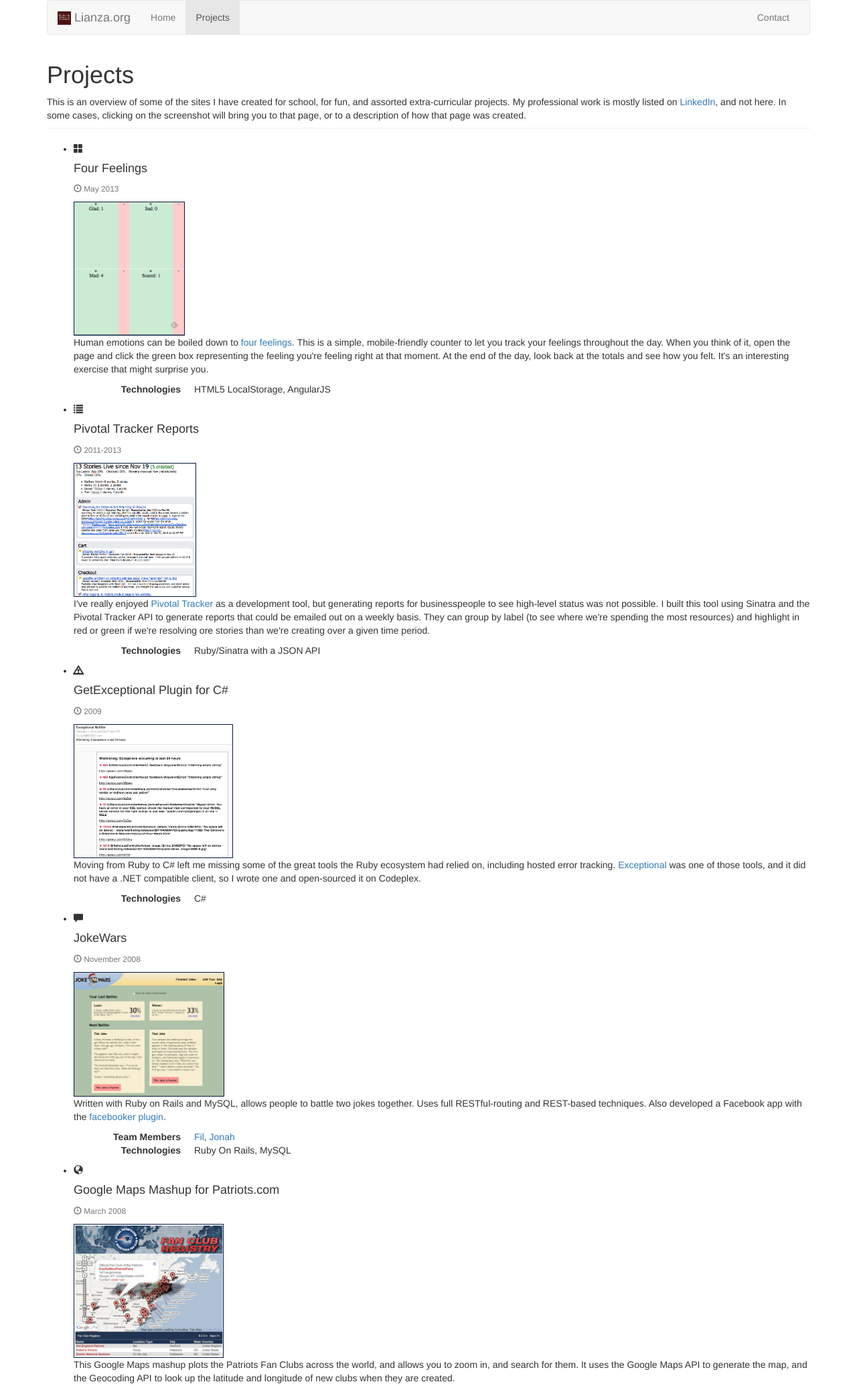
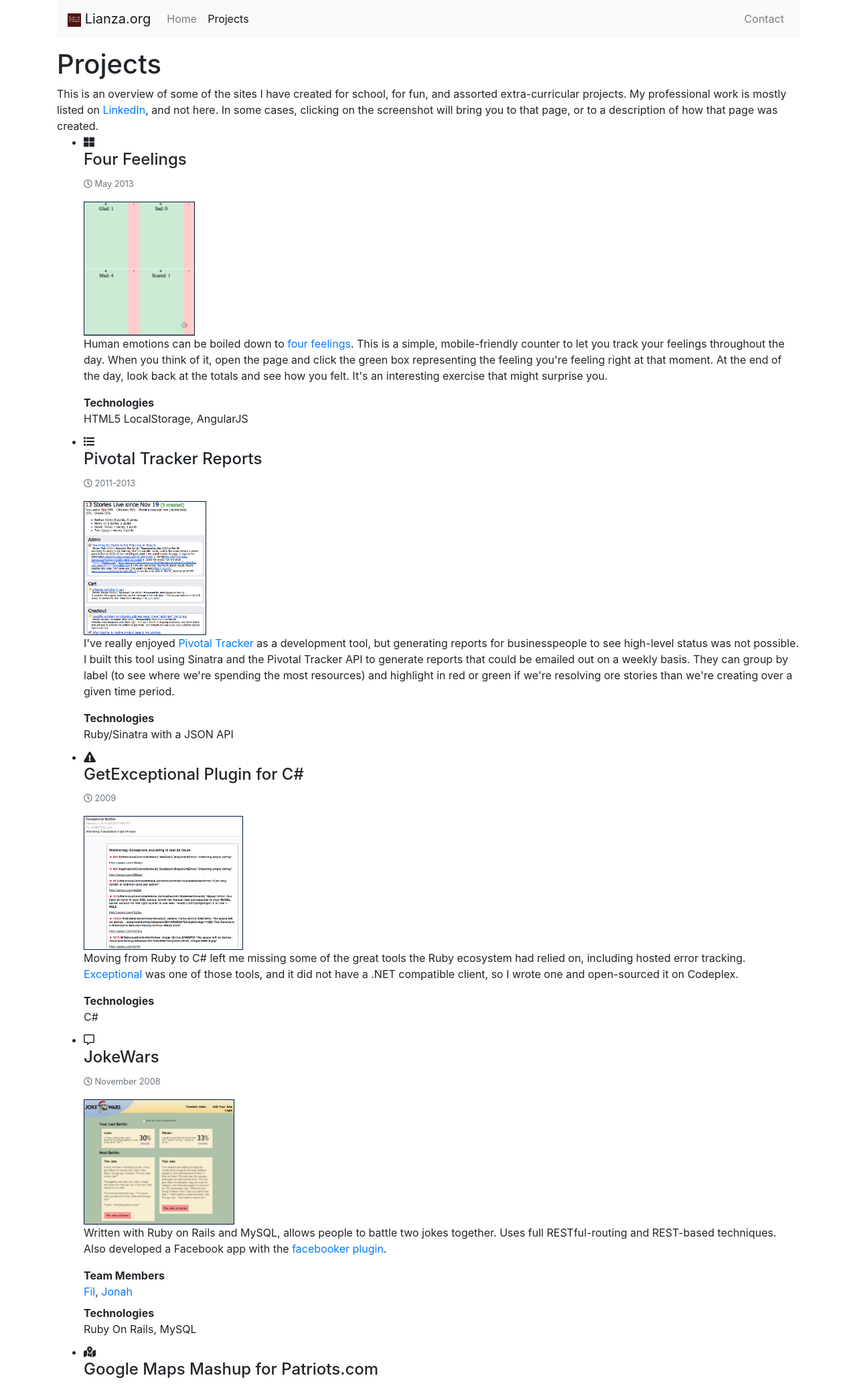
Before and after one commit to tlianza/lianzaorg, a PHP site: page /projects.php in a window 1280 px wide. Shown: the top 2069 px of the page at 67% size. Run offline with PHP 8.4, Linux system fonts and the light colour scheme; some libraries are stand-ins or nearby versions.

Commit message:
Moved to cdnjs where possible. Updated to latest bootstrap/fontawesome.

```diff
--- a/_footer.php
+++ b/_footer.php
@@ -3,22 +3,17 @@
     </div>
 
     <!-- jQuery (necessary for Bootstrap's JavaScript plugins) -->
-    <script src="https://ajax.googleapis.com/ajax/libs/jquery/1.11.2/jquery.min.js"></script>
+    <script src="https://cdnjs.cloudflare.com/ajax/libs/jquery/3.3.1/jquery.slim.min.js" integrity="sha256-3edrmyuQ0w65f8gfBsqowzjJe2iM6n0nKciPUp8y+7E=" crossorigin="anonymous"></script>
     <!-- Include all compiled plugins (below), or include individual files as needed -->
-    <script src="https://maxcdn.bootstrapcdn.com/bootstrap/3.3.2/js/bootstrap.min.js"></script>
+    <script src="https://cdnjs.cloudflare.com/ajax/libs/popper.js/1.14.3/umd/popper.min.js" integrity="sha384-ZMP7rVo3mIykV+2+9J3UJ46jBk0WLaUAdn689aCwoqbBJiSnjAK/l8WvCWPIPm49" crossorigin="anonymous"></script>
+    <script src="https://cdnjs.cloudflare.com/ajax/libs/twitter-bootstrap/4.1.3/js/bootstrap.min.js" integrity="sha256-VsEqElsCHSGmnmHXGQzvoWjWwoznFSZc6hs7ARLRacQ=" crossorigin="anonymous"></script>
 
-    <script type="text/javascript">
-
-        var _gaq = _gaq || [];
-        _gaq.push(['_setAccount', 'UA-149162-1']);
-        _gaq.push(['_trackPageview']);
-
-        (function() {
-            var ga = document.createElement('script'); ga.type = 'text/javascript'; ga.async = true;
-            ga.src = ('https:' == document.location.protocol ? 'https://ssl' : 'http://www') + '.google-analytics.com/ga.js';
-            var s = document.getElementsByTagName('script')[0]; s.parentNode.insertBefore(ga, s);
-        })();
-
+    <script async src="https://www.googletagmanager.com/gtag/js?id=UA-149162-1"></script>
+    <script>
+        window.dataLayer = window.dataLayer || [];
+        function gtag(){dataLayer.push(arguments);}
+        gtag('js', new Date());
+        gtag('config', 'UA-149162-1');
     </script>
 
   </body>
--- a/_header.php
+++ b/_header.php
@@ -12,7 +12,8 @@
     <meta name="description" content="The personal home page of Tom Lianza" />
 
     <!-- Bootstrap -->
-    <link rel="stylesheet" href="https://maxcdn.bootstrapcdn.com/bootstrap/3.3.2/css/bootstrap.min.css">
+    <link rel="stylesheet" href="https://cdnjs.cloudflare.com/ajax/libs/twitter-bootstrap/4.1.3/css/bootstrap.min.css" integrity="sha256-eSi1q2PG6J7g7ib17yAaWMcrr5GrtohYChqibrV7PBE=" crossorigin="anonymous" />
+    <link rel="stylesheet" href="https://use.fontawesome.com/releases/v5.3.1/css/all.css" integrity="sha384-mzrmE5qonljUremFsqc01SB46JvROS7bZs3IO2EmfFsd15uHvIt+Y8vEf7N7fWAU" crossorigin="anonymous">
     <link rel="stylesheet" href="/css/style.css">
 
     <!-- HTML5 shim and Respond.js for IE8 support of HTML5 elements and media queries -->
@@ -26,31 +27,25 @@
   </head>
   <body>
 
-  <div class="container">
-      <nav class="navbar navbar-default">
-          <div class="container-fluid">
-              <!-- Brand and toggle get grouped for better mobile display -->
-              <div class="navbar-header">
-                  <button type="button" class="navbar-toggle collapsed" data-toggle="collapse" data-target="#bs-example-navbar-collapse-1">
-                      <span class="sr-only">Toggle navigation</span>
-                      <span class="icon-bar"></span>
-                      <span class="icon-bar"></span>
-                      <span class="icon-bar"></span>
-                  </button>
-                  <a class="navbar-brand" href="/" title="Lianza.org">
-                      <span><img alt="Lianza.org" src="/images/tomavatar_20.png"> Lianza.org</span>
-                  </a>
-              </div>
+<div class="container mb-3">
+    <nav class="navbar navbar-expand-lg navbar-light bg-light">
+    <a class="navbar-brand" href="/" title="Lianza.org">
+        <span><img alt="Lianza.org" src="/images/tomavatar_20.png"> Lianza.org</span>
+    </a>
+    <button class="navbar-toggler" type="button" data-toggle="collapse" data-target="#navbarSupportedContent" aria-controls="navbarSupportedContent" aria-expanded="false" aria-label="Toggle navigation">
+        <span class="navbar-toggler-icon"></span>
+    </button>
 
-              <!-- Collect the nav links, forms, and other content for toggling -->
-              <div class="collapse navbar-collapse" id="bs-example-navbar-collapse-1">
-                  <ul class="nav navbar-nav">
-                      <li <?php if(isset($nav) && 0==$nav){?>class="active"<?php };?> ><a href="/">Home</a></li>
-                      <li <?php if(isset($nav) && 2==$nav){?>class="active"<?php };?> ><a href="/projects.php">Projects</a></li>
-                  </ul>
-                  <ul class="nav navbar-nav navbar-right">
-                      <li <?php if(isset($nav) && 3==$nav){?>class="active"<?php };?> ><a href="/mail.php" title="Send an email">Contact</a></li>
-                  </ul>
-              </div><!-- /.navbar-collapse -->
-          </div><!-- /.container-fluid -->
-      </nav>
+    <div class="collapse navbar-collapse" id="navbarSupportedContent">
+        <ul class="navbar-nav mr-auto">
+        <li class="nav-item <?php if(isset($nav) && 0==$nav){?>active<?php };?>" ><a class="nav-link" href="/">Home</a></li>
+        <li class="nav-item <?php if(isset($nav) && 2==$nav){?>active<?php };?>" ><a class="nav-link" href="/projects.php">Projects</a></li>
+        </ul>
+        <ul class="nav navbar-nav navbar-right">
+            <li class="nav-item <?php if(isset($nav) && 3==$nav){?>active<?php };?>" ><a class="nav-link" href="/mail.php" title="Send an email">Contact</a></li>
+        </ul>
+    </div>
+    </nav>
+</div>
+
+<div class="container">
--- a/css/style.css
+++ b/css/style.css
@@ -7,8 +7,3 @@
     padding-left: 5pt;
     padding-right: 2pt;
 }
-
-#embed_rebel {
-    position: relative;
-    margin-top: 2em;
-}
--- a/p-gsia.php
+++ b/p-gsia.php
@@ -11,7 +11,7 @@ require('_header.php');
 <table width="80%" border="0" cellspacing="0" cellpadding="0" align="center">
 <tr>
 	<td colspan="2">
-	<table width="100%" border="0" cellspacing="0" cellpadding="5" bgcolor="#C0C0C0">
+	<table width="100%" border="0" cellspacing="0" cellpadding="5">
 	<tr>
 		<td colspan="2" class="maintext">
 		<h3>Introduction</h3>
--- a/projects.php
+++ b/projects.php
@@ -9,17 +9,17 @@
     <div class="page-header">
         <h1 id="timeline">Projects</h1>
         This is an overview of some of the sites I have created for school, for fun, and assorted extra-curricular projects.
-        My professional work is mostly listed on <a href="http://www.linkedin.com/in/tlianza" target="_blank">LinkedIn</a>, and not here.
+        My professional work is mostly listed on <a href="https://www.linkedin.com/in/tlianza/" target="_blank">LinkedIn</a>, and not here.
         In some cases, clicking on the screenshot will bring you to that page, or to a description of how that page was created.
     </div>
     <ul class="timeline">
 
         <li class="timeline-inverted">
-            <div class="timeline-badge danger"><i class="glyphicon glyphicon-th-large"></i></div>
+            <div class="timeline-badge danger"><i class="fas fa-th-large"></i></div>
             <div class="timeline-panel">
                 <div class="timeline-heading">
                     <h4 class="timeline-title">Four Feelings</h4>
-                    <p><small class="text-muted"><i class="glyphicon glyphicon-time"></i> May 2013</small></p>
+                    <p><small class="text-muted"><i class="far fa-clock"></i> May 2013</small></p>
                 </div>
                 <div class="timeline-body">
                     <a href="/fourfeelings.html"><img src="../images/Four_Feelings.png" border="1"></a>
@@ -40,11 +40,11 @@
         </li>
 
         <li>
-            <div class="timeline-badge primary"><i class="glyphicon glyphicon-list"></i></div>
+            <div class="timeline-badge primary"><i class="fas fa-list"></i></div>
             <div class="timeline-panel">
                 <div class="timeline-heading">
                     <h4 class="timeline-title">Pivotal Tracker Reports</h4>
-                    <p><small class="text-muted"><i class="glyphicon glyphicon-time"></i> 2011-2013</small></p>
+                    <p><small class="text-muted"><i class="far fa-clock"></i> 2011-2013</small></p>
                 </div>
                 <div class="timeline-body">
                     <a href="https://github.com/wishpot/pivotal-tracker-reports" target="_blank"><img src="/images/pivotal_tracker_reports.png"></a>
@@ -64,11 +64,11 @@
         </li>
 
         <li class="timeline-inverted">
-            <div class="timeline-badge warning"><i class="glyphicon glyphicon-warning-sign"></i></div>
+            <div class="timeline-badge warning"><i class="fas fa-exclamation-triangle"></i></div>
             <div class="timeline-panel">
                 <div class="timeline-heading">
                     <h4 class="timeline-title">GetExceptional Plugin for C#</h4>
-                    <p><small class="text-muted"><i class="glyphicon glyphicon-time"></i> 2009</small></p>
+                    <p><small class="text-muted"><i class="far fa-clock"></i> 2009</small></p>
                 </div>
                 <div class="timeline-body">
                     <a href="http://getexceptional.codeplex.com/" target="_blank"><img src="/images/exceptional_mail.png"></a>
@@ -88,11 +88,11 @@
 
 
         <li>
-          <div class="timeline-badge"><i class="glyphicon glyphicon-comment"></i></div>
+          <div class="timeline-badge"><i class="far fa-comment-alt"></i></div>
           <div class="timeline-panel">
             <div class="timeline-heading">
               <h4 class="timeline-title">JokeWars</h4>
-              <p><small class="text-muted"><i class="glyphicon glyphicon-time"></i> November 2008</small></p>
+              <p><small class="text-muted"><i class="far fa-clock"></i> November 2008</small></p>
             </div>
             <div class="timeline-body">
                 <a href="http://jokewars.com/"><img src="../images/screen_jokewars.png" width="225" alt="Joke Wars" border="1" /></a>
@@ -112,11 +112,11 @@
         </li>
 
         <li class="timeline-inverted">
-          <div class="timeline-badge danger"><i class="glyphicon glyphicon-globe"></i></div>
+          <div class="timeline-badge danger"><i class="fas fa-map-marked-alt"></i></div>
           <div class="timeline-panel">
             <div class="timeline-heading">
               <h4 class="timeline-title">Google Maps Mashup for Patriots.com</h4>
-                <p><small class="text-muted"><i class="glyphicon glyphicon-time"></i> March 2008</small></p>
+                <p><small class="text-muted"><i class="far fa-clock"></i> March 2008</small></p>
             </div>
             <div class="timeline-body">
                 <a href="http://fanclubs.patriots.com/"><img src="../images/screen_patriots.jpg" border="1"></a>
@@ -133,11 +133,11 @@
 
 
         <li>
-            <div class="timeline-badge info"><i class="glyphicon glyphicon-check"></i></div>
+            <div class="timeline-badge info"><i class="far fa-check-square"></i></div>
             <div class="timeline-panel">
                 <div class="timeline-heading">
                     <h4 class="timeline-title">Internet Connection Diagnostics</h4>
-                    <p><small class="text-muted"><i class="glyphicon glyphicon-time"></i> 2005</small></p>
+                    <p><small class="text-muted"><i class="far fa-clock"></i> 2005</small></p>
                 </div>
                 <div class="timeline-body">
                     <img src="../images/screen_diagnostics.gif" border="1">
@@ -146,8 +146,8 @@
                         results are subject to their bandwidth. By having one of my own I can drop it on any computer
                         and test the connectivity between them. This project is no longer under development, but I was
                         looking to build more functionality into it, including traceroute utilities and
-                        other monitoring/troubleshooting tools... VoIP, QoS, etc. This utility is implemented using a J
-                        ava Applet with a Swing UI, and it tests uploads by making calls back to a Servlet. It can therefore
+                        other monitoring/troubleshooting tools... VoIP, QoS, etc. This utility is implemented using a Java Applet with a Swing UI,
+                        and it tests uploads by making calls back to a Servlet. It can therefore
                         be conveniently packaged up in a WAR file and dropped into Tomcat as a webapp.
                     </p>
                     <dl class="dl-horizontal">
@@ -159,11 +159,11 @@
         </li>
 
         <li class="timeline-inverted">
-            <div class="timeline-badge warning"><i class="glyphicon glyphicon-oil"></i></div>
+            <div class="timeline-badge warning"><i class="fas fa-oil-can"></i></div>
             <div class="timeline-panel">
                 <div class="timeline-heading">
                     <h4 class="timeline-title">Delivery Scheduling</h4>
-                    <p><small class="text-muted"><i class="glyphicon glyphicon-time"></i> 2004-2005</small></p>
+                    <p><small class="text-muted"><i class="far fa-clock"></i> 2004-2005</small></p>
                 </div>
                 <div class="timeline-body">
                     <img src="../images/screen_usoil.gif" border="1">
@@ -179,11 +179,11 @@
         </li>
 
         <li>
-            <div class="timeline-badge success"><i class="glyphicon glyphicon-usd"></i></div>
+            <div class="timeline-badge success"><i class="fas fa-search-dollar"></i></div>
             <div class="timeline-panel">
                 <div class="timeline-heading">
                     <h4 class="timeline-title">Book Price Comparison</h4>
-                    <p><small class="text-muted"><i class="glyphicon glyphicon-time"></i> May 2001 / February 2003</small></p>
+                    <p><small class="text-muted"><i class="far fa-clock"></i> May 2001 / February 2003</small></p>
                 </div>
                 <div class="timeline-body">
                     <img src="../images/screen_diagnostics.gif" border="1">
@@ -212,11 +212,11 @@
 
 
         <li class="timeline-inverted">
-            <div class="timeline-badge info"><i class="glyphicon glyphicon-calendar"></i></div>
+            <div class="timeline-badge info"><i class="far fa-calendar-alt"></i></div>
             <div class="timeline-panel">
                 <div class="timeline-heading">
                     <h4 class="timeline-title">Court Reservation System</h4>
-                    <p><small class="text-muted"><i class="glyphicon glyphicon-time"></i> May 2001</small></p>
+                    <p><small class="text-muted"><i class="far fa-clock"></i> May 2001</small></p>
                 </div>
                 <div class="timeline-body">
                     <a href="http://reservesport.sourceforge.net/"><img src="../images/screen_hcicourt.jpg"  alt="Court Reservation System" border="1" /></a>
@@ -238,11 +238,11 @@
 
 
         <li>
-            <div class="timeline-badge danger"><i class="glyphicon glyphicon-education"></i></div>
+            <div class="timeline-badge danger"><i class="fas fa-graduation-cap"></i></div>
             <div class="timeline-panel">
                 <div class="timeline-heading">
                     <h4 class="timeline-title">GSIA MBA/MSIA Home Page</h4>
-                    <p><small class="text-muted"><i class="glyphicon glyphicon-time"></i> March 2001</small></p>
+                    <p><small class="text-muted"><i class="far fa-clock"></i> March 2001</small></p>
                 </div>
                 <div class="timeline-body">
                     <img src="../images/screen_mba.jpg" border="1" />
@@ -256,11 +256,11 @@
 
 
         <li class="timeline-inverted">
-            <div class="timeline-badge primary"><i class="glyphicon glyphicon-heart"></i></div>
+            <div class="timeline-badge primary"><i class="fas fa-heart"></i></div>
             <div class="timeline-panel">
                 <div class="timeline-heading">
                     <h4 class="timeline-title">Love and Respect</h4>
-                    <p><small class="text-muted"><i class="glyphicon glyphicon-time"></i> December 2000</small></p>
+                    <p><small class="text-muted"><i class="far fa-clock"></i> December 2000</small></p>
                 </div>
                 <div class="timeline-body">
                     <a href="http://loveandrespect.com" target="_blank"><img src="../images/screen_loveres.jpg" border="1" /></a>
@@ -283,11 +283,11 @@
 
 
         <li>
-            <div class="timeline-badge success"><i class="glyphicon glyphicon-usd"></i></div>
+            <div class="timeline-badge success"><i class="fas fa-search-dollar"></i></div>
             <div class="timeline-panel">
                 <div class="timeline-heading">
                     <h4 class="timeline-title">Fatdeal</h4>
-                    <p><small class="text-muted"><i class="glyphicon glyphicon-time"></i> November 2000</small></p>
+                    <p><small class="text-muted"><i class="far fa-clock"></i> November 2000</small></p>
                 </div>
                 <div class="timeline-body">
                     <a href="http://fatdeal.com"><img src="../images/screen_fatdeal.jpg" width="225" height="123" target="_blank" border="1" /></a>
@@ -307,11 +307,11 @@
 
 
         <li class="timeline-inverted">
-            <div class="timeline-badge danger"><i class="glyphicon glyphicon-credit-card"></i></div>
+            <div class="timeline-badge danger"><i class="fas fa-comments-dollar"></i></div>
             <div class="timeline-panel">
                 <div class="timeline-heading">
                     <h4 class="timeline-title">Auction Blitz</h4>
-                    <p><small class="text-muted"><i class="glyphicon glyphicon-time"></i> November 2000</small></p>
+                    <p><small class="text-muted"><i class="far fa-clock"></i> November 2000</small></p>
                 </div>
                 <div class="timeline-body">
                     <img src="../images/screen_auction.jpg" width="225" height="125" alt="" border="1" />
@@ -332,11 +332,11 @@
 
 
         <li>
-            <div class="timeline-badge primary"><i class="glyphicon glyphicon-picture"></i></div>
+            <div class="timeline-badge primary"><i class="far fa-images"></i></div>
             <div class="timeline-panel">
                 <div class="timeline-heading">
                     <h4 class="timeline-title">Album Greetings</h4>
-                    <p><small class="text-muted"><i class="glyphicon glyphicon-time"></i> May 2000</small></p>
+                    <p><small class="text-muted"><i class="far fa-clock"></i> May 2000</small></p>
                 </div>
                 <div class="timeline-body">
                     <img src="../images/screen_album.jpg" width="225" height="125" alt="" border="1" />
@@ -360,11 +360,11 @@
 
 
         <li class="timeline-inverted">
-            <div class="timeline-badge"><i class="glyphicon glyphicon-briefcase"></i></div>
+            <div class="timeline-badge"><i class="fas fa-briefcase"></i></div>
             <div class="timeline-panel">
                 <div class="timeline-heading">
                     <h4 class="timeline-title">IMC America</h4>
-                    <p><small class="text-muted"><i class="glyphicon glyphicon-time"></i> February 2000</small></p>
+                    <p><small class="text-muted"><i class="far fa-clock"></i> February 2000</small></p>
                 </div>
                 <div class="timeline-body">
                     <a href="http://www.imcamerica.com/" target="_blank"><img src="../images/screen_imc.jpg" width="225" height="125" alt="" border="1" /></a>
@@ -381,11 +381,11 @@
 
 
         <li>
-            <div class="timeline-badge success"><i class="glyphicon glyphicon-search"></i></div>
+            <div class="timeline-badge success"><i class="fas fa-search-location"></i></div>
             <div class="timeline-panel">
                 <div class="timeline-heading">
                     <h4 class="timeline-title">Where Is Bob?</h4>
-                    <p><small class="text-muted"><i class="glyphicon glyphicon-time"></i> January 2000</small></p>
+                    <p><small class="text-muted"><i class="far fa-clock"></i> January 2000</small></p>
                 </div>
                 <div class="timeline-body">
                     <img src="../images/screen_bob.jpg" width="225" height="125" alt="" border="1" />
@@ -406,11 +406,11 @@
 
 
         <li class="timeline-inverted">
-            <div class="timeline-badge warning"><i class="glyphicon glyphicon-briefcase"></i></div>
+            <div class="timeline-badge warning"><i class="fas fa-briefcase"></i></div>
             <div class="timeline-panel">
                 <div class="timeline-heading">
                     <h4 class="timeline-title">GSIA Job Offer Reporting</h4>
-                    <p><small class="text-muted"><i class="glyphicon glyphicon-time"></i> January 2000</small></p>
+                    <p><small class="text-muted"><i class="far fa-clock"></i> January 2000</small></p>
                 </div>
                 <div class="timeline-body">
                     <a href="p-gsia.php"><img src="../images/screen_gsia.jpg" width="225" height="125" alt="" border="1" /></a>
```
Also changed, not shown: mail.php (+18 -20 lines).
